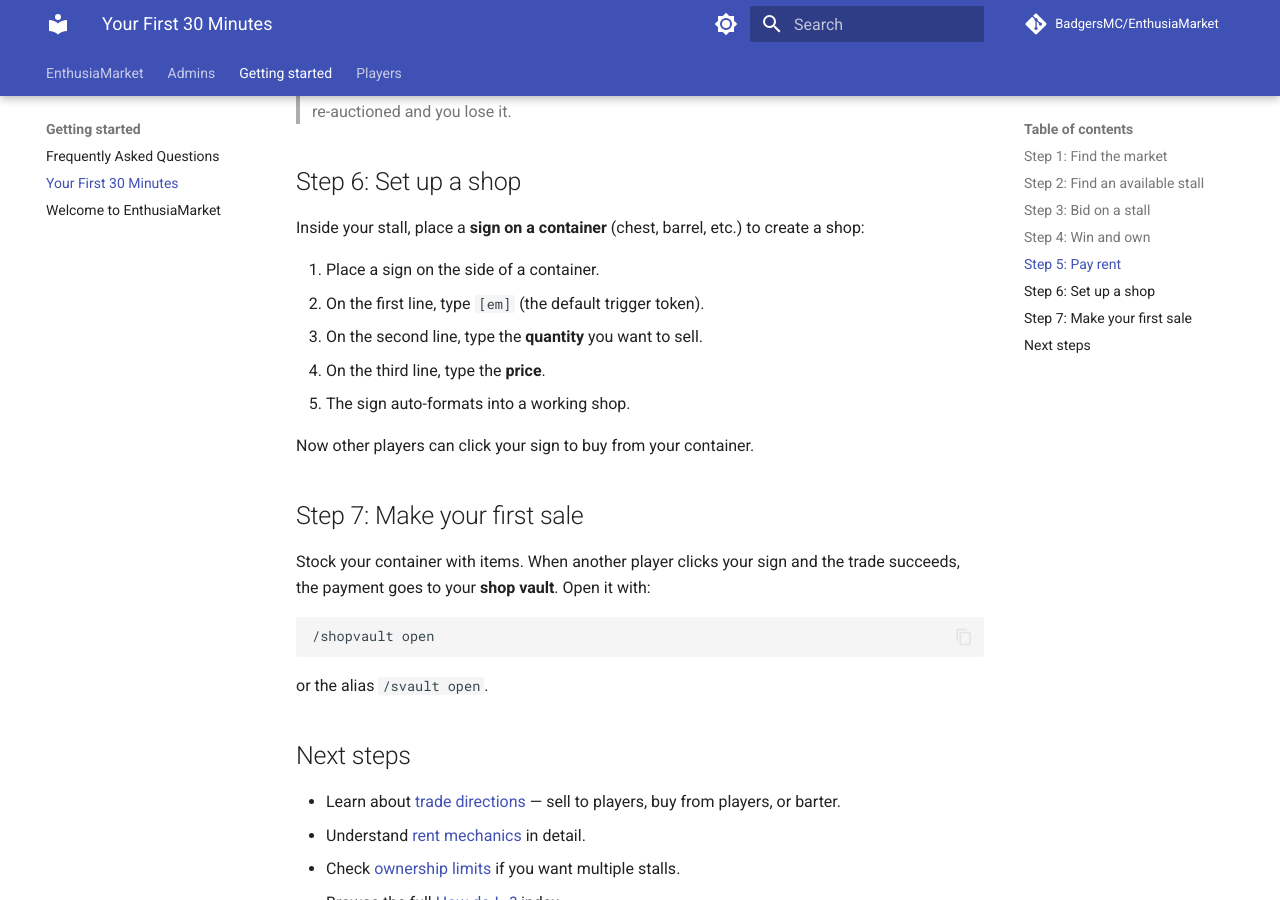
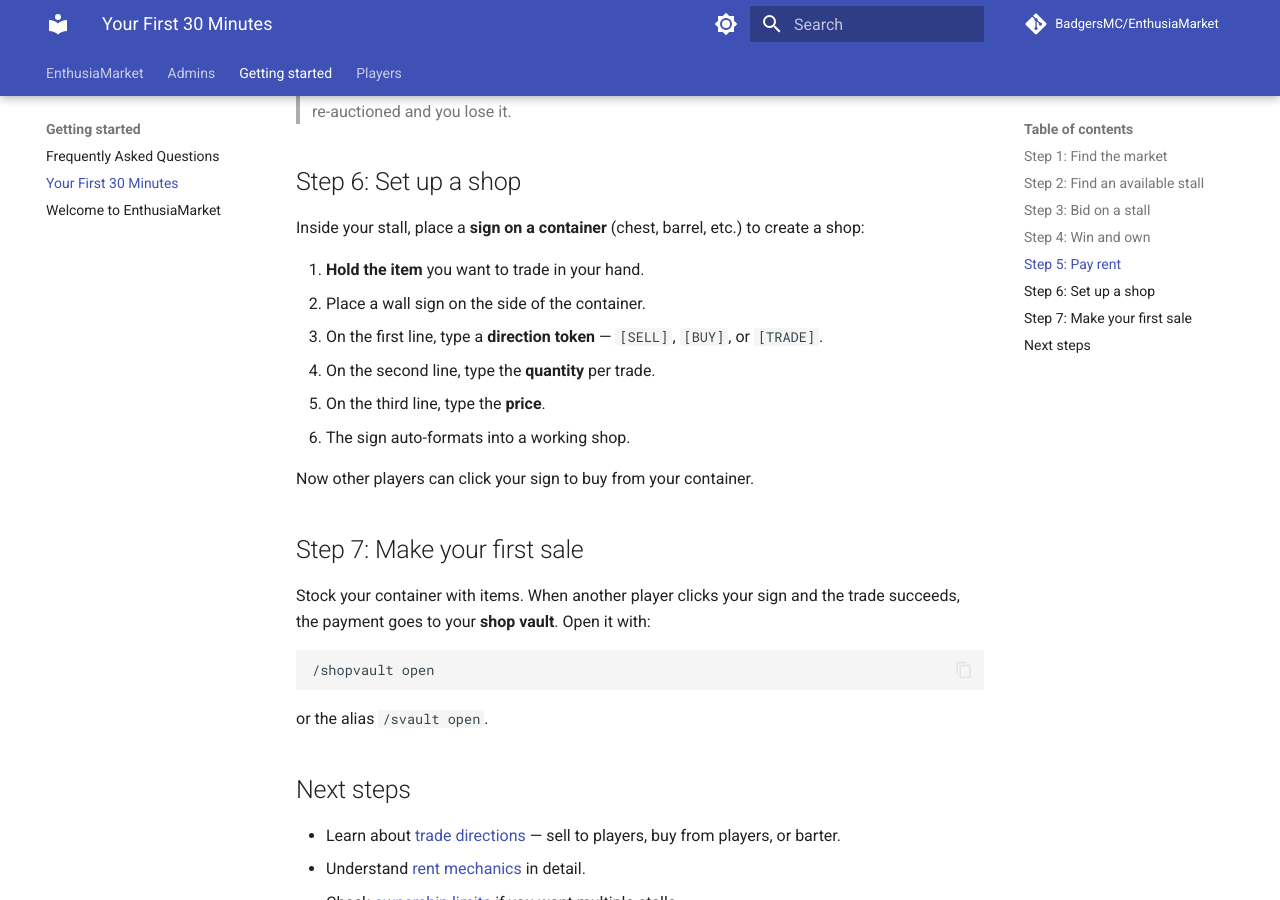
Before and after one commit to wsg138/EnthusiaMarket, an MkDocs documentation site: the page built from wiki/docs/getting-started/walkthrough.md, in a window 1280 px wide and 900 px high, scrolled down 1139 px. Built offline with MkDocs 1.6.1 and Material for MkDocs 9.7.7, drawn with Linux system fonts in a browser that asks for light colours; comment, search, counter and statistics services are not loaded.

Commit message:
docs(wiki): fix shop-sign format, missing perms, deploy scope, dep CVEs (CodeRabbit)
- faq + walkthrough: [em] -> required [SELL]/[BUY]/[TRADE] token + hold-item
  (matching the actual SignPlaceListener format; shops.md was already fixed).
- installation: add enthusiamarket.shop.create / auction.bid / guild.policy perms.
- wiki-deploy.yml: scope pages/id-token write to the deploy job only (least privilege).
- requirements.txt: pin idna>=3.15 + pymdown-extensions>=10.21.3 (GHSA advisories).
- MD040: add language to fenced code blocks.

Co-Authored-By: Claude Opus 4.8 <noreply@anthropic.com>

````diff
--- a/wiki/docs/getting-started/walkthrough.md
+++ b/wiki/docs/getting-started/walkthrough.md
@@ -24,7 +24,7 @@ Look for stalls with signs showing **"Available"** or similar. These are either
 
 When an auction is running, you can bid:
 
-```
+```text
 /em bid <auction-id> <amount>
 ```
 
@@ -48,11 +48,12 @@ To pay rent, simply **click the stall sign** and confirm. The payment comes from
 
 Inside your stall, place a **sign on a container** (chest, barrel, etc.) to create a shop:
 
-1. Place a sign on the side of a container.
-2. On the first line, type `[em]` (the default trigger token).
-3. On the second line, type the **quantity** you want to sell.
-4. On the third line, type the **price**.
-5. The sign auto-formats into a working shop.
+1. **Hold the item** you want to trade in your hand.
+2. Place a wall sign on the side of the container.
+3. On the first line, type a **direction token** — `[SELL]`, `[BUY]`, or `[TRADE]`.
+4. On the second line, type the **quantity** per trade.
+5. On the third line, type the **price**.
+6. The sign auto-formats into a working shop.
 
 Now other players can click your sign to buy from your container.
 
@@ -60,7 +61,7 @@ Now other players can click your sign to buy from your container.
 
 Stock your container with items. When another player clicks your sign and the trade succeeds, the payment goes to your **shop vault**. Open it with:
 
-```
+```text
 /shopvault open
 ```
 
````
Also changed, not shown: wiki/docs/admins/installation.md (+4 -1 lines), wiki/docs/getting-started/faq.md (+2 -2 lines), 2 other files.
